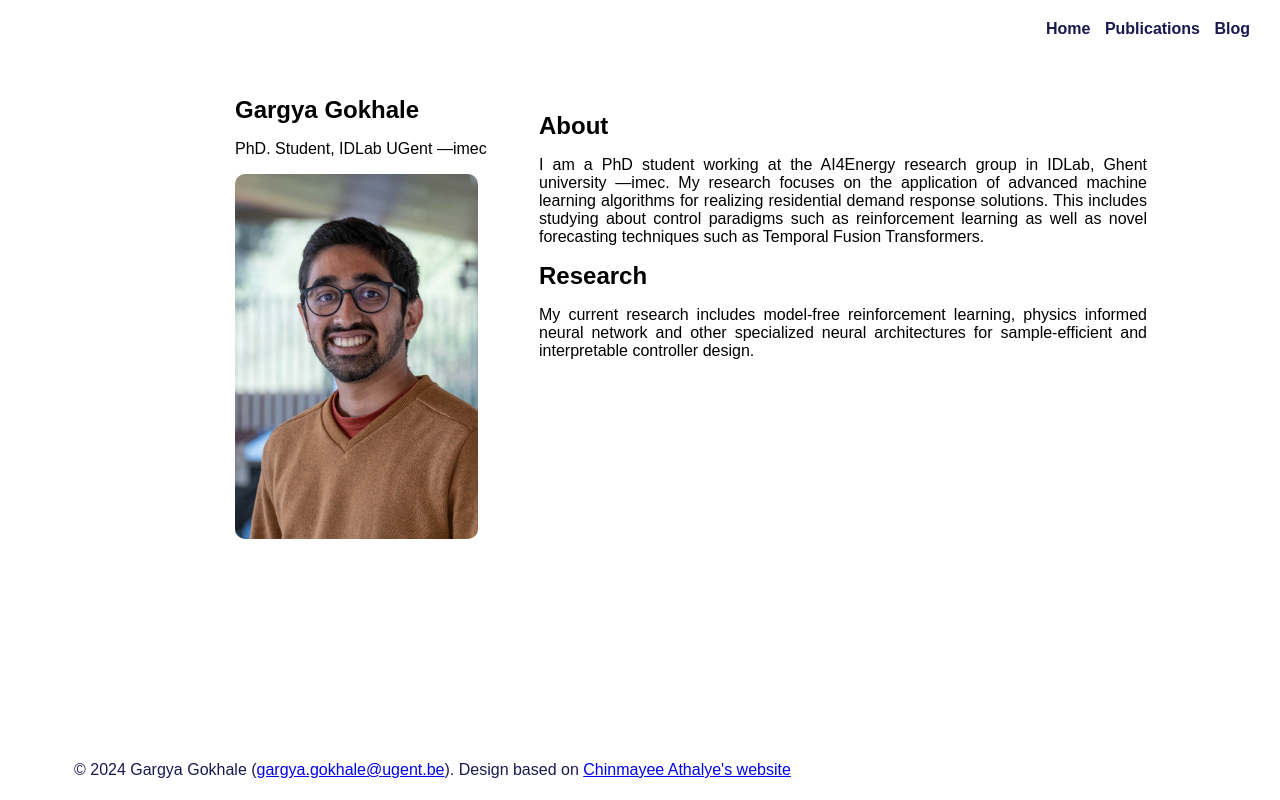
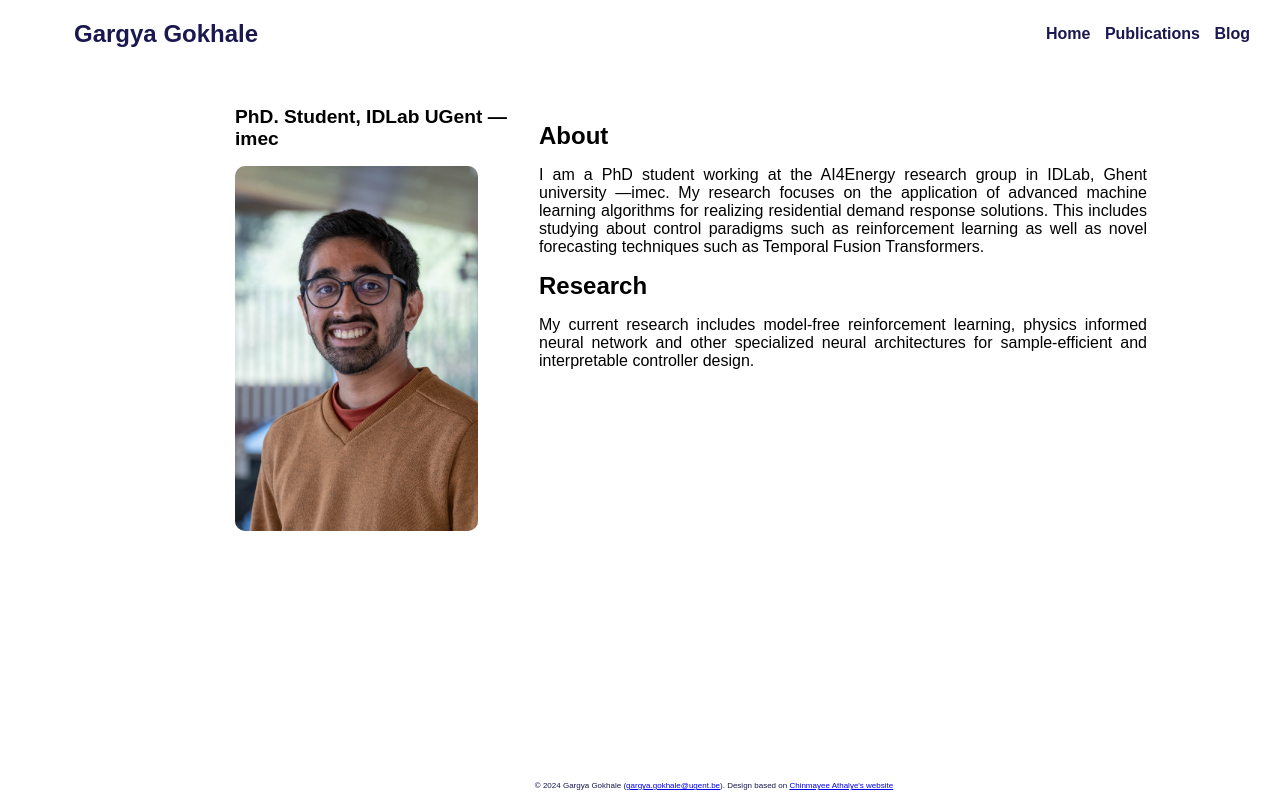
Before and after one commit to GargyaGokhale/GargyaGokhale.github.io, a plain HTML site: page index.html in a window 1280 px wide. Drawn offline with Linux system fonts and the light colour scheme.

Commit message:
change header

```diff
--- a/index.html
+++ b/index.html
@@ -9,9 +9,7 @@
 <body>
     <header>
         <div class="header-container">
-        <div>
-
-        </div>
+            <h1>Gargya Gokhale</h1>
             <nav>
                 <ul>
                     <li><a href="#home">Home</a></li>
@@ -27,12 +25,9 @@
 
         <section class="picture-section">
             <div class="basic-info">
-                <h1>
-                    Gargya Gokhale
-                </h1>
-                <p>
+                <h2>
                     PhD. Student, IDLab UGent &mdash;imec
-                </p>
+                </h2>
             </div>
 
             <div class="profile-image">
@@ -65,7 +60,7 @@
     </main>
 
     <footer>
-        <p>&copy; 2024 Gargya Gokhale (<a href="mailto:gargya.gokhale@ugent.be">gargya.gokhale@ugent.be</a>). Design based on <a href="https://github.com/cathalye/cathalye.github.io/"> Chinmayee Athalye's website</a></p>
+        &copy; 2024 Gargya Gokhale (<a href="mailto:gargya.gokhale@ugent.be">gargya.gokhale@ugent.be</a>). Design based on <a href="https://github.com/cathalye/cathalye.github.io/"> Chinmayee Athalye's website</a>
     </footer>
 </body>
 </html>
--- a/style.css
+++ b/style.css
@@ -65,7 +65,7 @@ footer {
     position: fixed;
     bottom: 0;
     width: 100%;
-    line-height: 0.5rem;
+    font-size: 0.5rem;
 }
 
 /* ------------------------------- CONTAINERS ------------------------------- */
```
